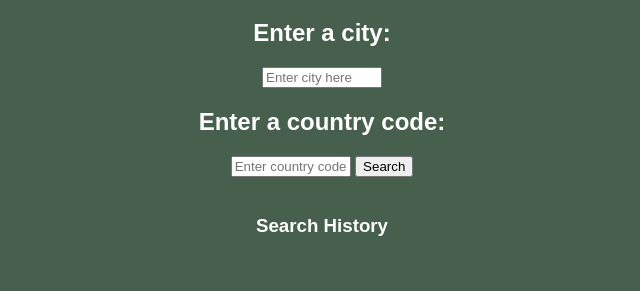
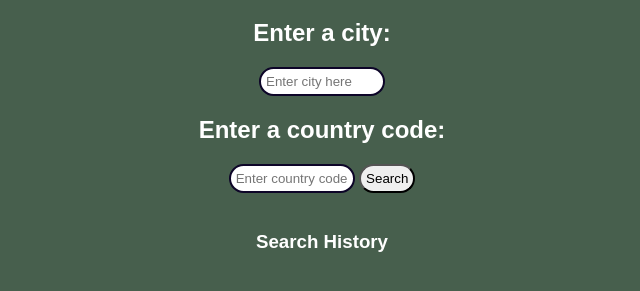
Before and after one commit to heyitsmejadah/weather-dashboard, a plain HTML site: page index.html in a window 1280 px wide. Shown: the part 61-352 px from the top of the page, without its empty margins (318-958 px from the left). Drawn offline with Linux system fonts and the light colour scheme.

Commit message:
Added more styling

```diff
--- a/assets/style.css
+++ b/assets/style.css
@@ -5,19 +5,17 @@ body {
     color: white;
 }
 
-/* h1 {
-    background-color: darkgreen;
+input {
+    width: 112px;
+    padding: 5px;
     border-radius: 20px;
-    text-align: center;
+    border: 2px solid rgb(13, 5, 40);
+    outline: none;
 }
 
-h2, h3 {
-    background-color: darkgreen;
+button {
     border-radius: 20px;
-} */
-
-input {
-    width: 112px;
+    padding: 5px;
 }
 
 #search-form {
```
Also changed, not shown: assets/script.js (line endings or trailing spaces).
